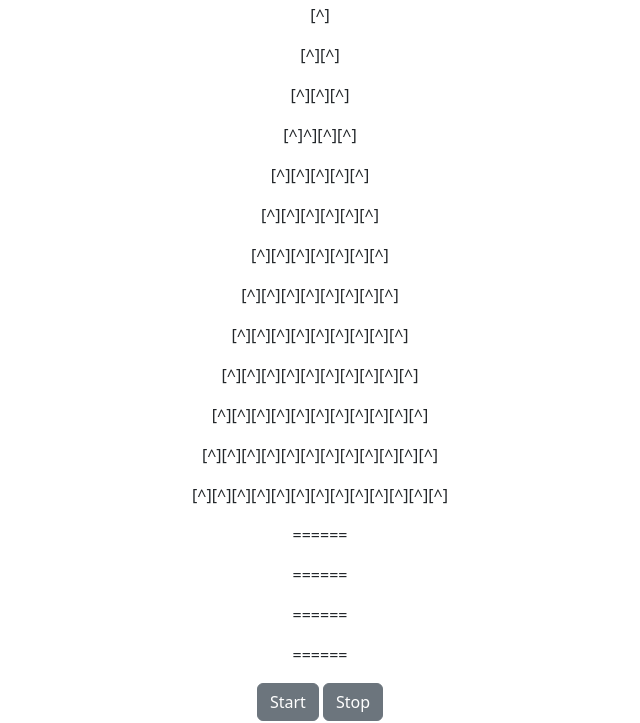
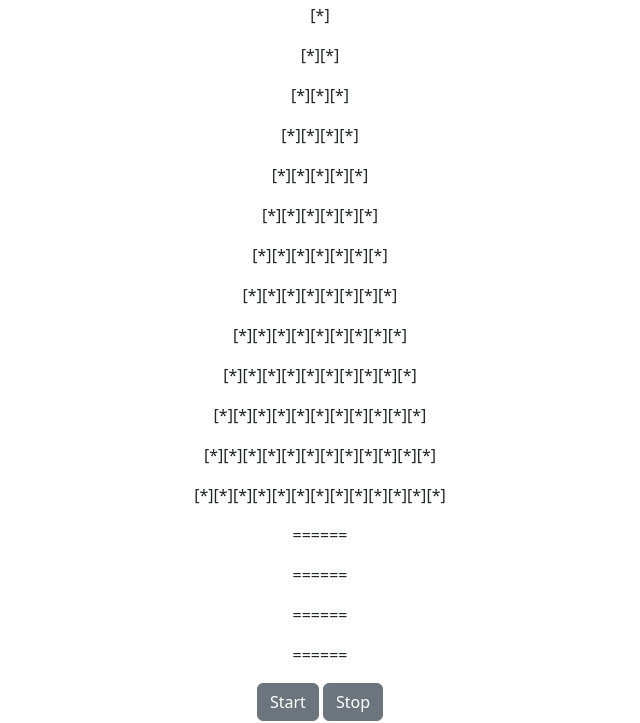
Before and after one commit to neilarstrong/Christmast-Tree, a plain HTML site: page index.html in a window 1280 px wide. Shown: the part 77-800 px from the top of the page, without its empty margins (320-960 px from the left). Drawn offline with nearby package versions, Linux system fonts and the light colour scheme.

Commit message:
Update index.html

```diff
--- a/index.html
+++ b/index.html
@@ -14,19 +14,19 @@
     <div>
       <h1 class = "pasko">Maligayang PASKO</h1>
     </div>
-    <p class = "pasko" >[^]</p>
-    <p class = "pasko" >[^][^]</p>
-    <p class = "pasko" >[^][^][^]</p>
-    <p class = "pasko" >[^]^][^][^]</p>
-    <p class = "pasko" >[^][^][^][^][^]</p>
-    <p class = "pasko" >[^][^][^][^][^][^]</p>
-    <p class = "pasko" >[^][^][^][^][^][^][^]</p>
-    <p class = "pasko" >[^][^][^][^][^][^][^][^]</p>
-    <p class = "pasko" >[^][^][^][^][^][^][^][^][^]</p>
-    <p class = "pasko" >[^][^][^][^][^][^][^][^][^][^]</p>
-    <p class = "pasko" >[^][^][^][^][^][^][^][^][^][^][^]</p>
-    <p class = "pasko" >[^][^][^][^][^][^][^][^][^][^][^][^]</p>
-    <p class = "pasko" >[^][^][^][^][^][^][^][^][^][^][^][^][^]</p>
+    <p class = "pasko" >[*]</p>
+    <p class = "pasko" >[*][*]</p>
+    <p class = "pasko" >[*][*][*]</p>
+    <p class = "pasko" >[*][*][*][*]</p>
+    <p class = "pasko" >[*][*][*][*][*]</p>
+    <p class = "pasko" >[*][*][*][*][*][*]</p>
+    <p class = "pasko" >[*][*][*][*][*][*][*]</p>
+    <p class = "pasko" >[*][*][*][*][*][*][*][*]</p>
+    <p class = "pasko" >[*][*][*][*][*][*][*][*][*]</p>
+    <p class = "pasko" >[*][*][*][*][*][*][*][*][*][*]</p>
+    <p class = "pasko" >[*][*][*][*][*][*][*][*][*][*][*]</p>
+    <p class = "pasko" >[*][*][*][*][*][*][*][*][*][*][*][*]</p>
+    <p class = "pasko" >[*][*][*][*][*][*][*][*][*][*][*][*][*]</p>
     <p class = "pasko" >======</p>
     <p class = "pasko" >======</p>
     <p class = "pasko" >======</p>
```
